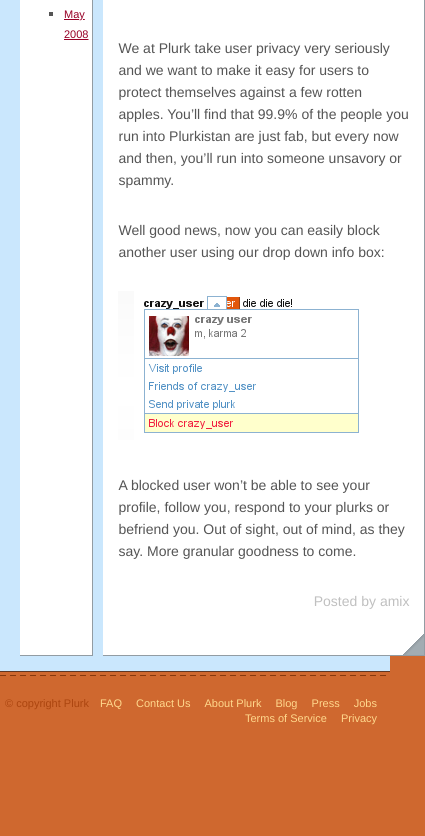
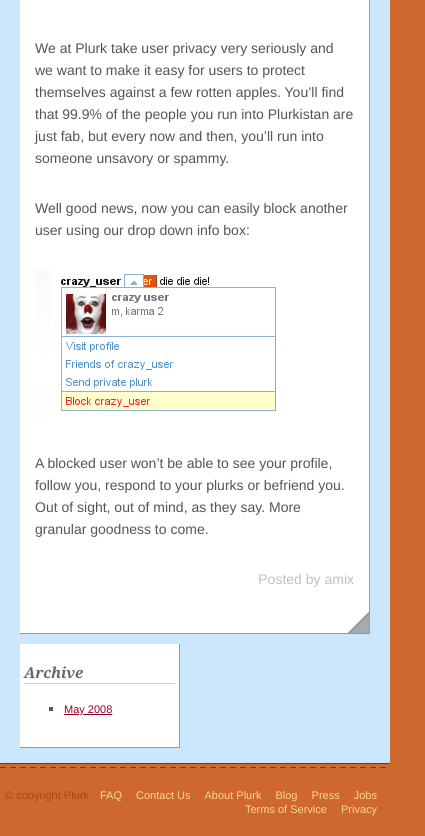
Before and after one commit to telnettrauma/plurkipedia, an Eleventy site: page pages/en/archive/blog/2008/6/i-block-you.md in a window 390 px wide. Shown: the part 156-992 px from the top of the page, 425 px wide, since content can reach past the window. Before the commit the page ends 901 px from the top, so only its background shows below. Built offline with nearby package versions, Linux system fonts and the light colour scheme; Eleventy itself is replaced by a stand-in of ours; files that its build step writes are made by us from their sources.

Commit message:
when i looked at the blog archive, i noticed a glaring issue. whenever you are on a mobile device, the sidebar is still persistent, which leaves a negative user experience, as there isn't much room for the page content. in order to negate this, i have implemented a solution. my solution is that i am shifting the order of the items around when you are detected to be on a mobile device using css. although this isn't faitful and too well thought out, i believe that this small improvemenet will have a large benefit on the overall user experience

```diff
--- a/pages/css/archive/blog.css
+++ b/pages/css/archive/blog.css
@@ -100,3 +100,6 @@
 	padding: 0 3px 0 3px;
 }
 footer a:hover {color: white;}
+@media only screen and (max-width: 700px) {
+	#central {flex-direction: column-reverse;}
+}
```
